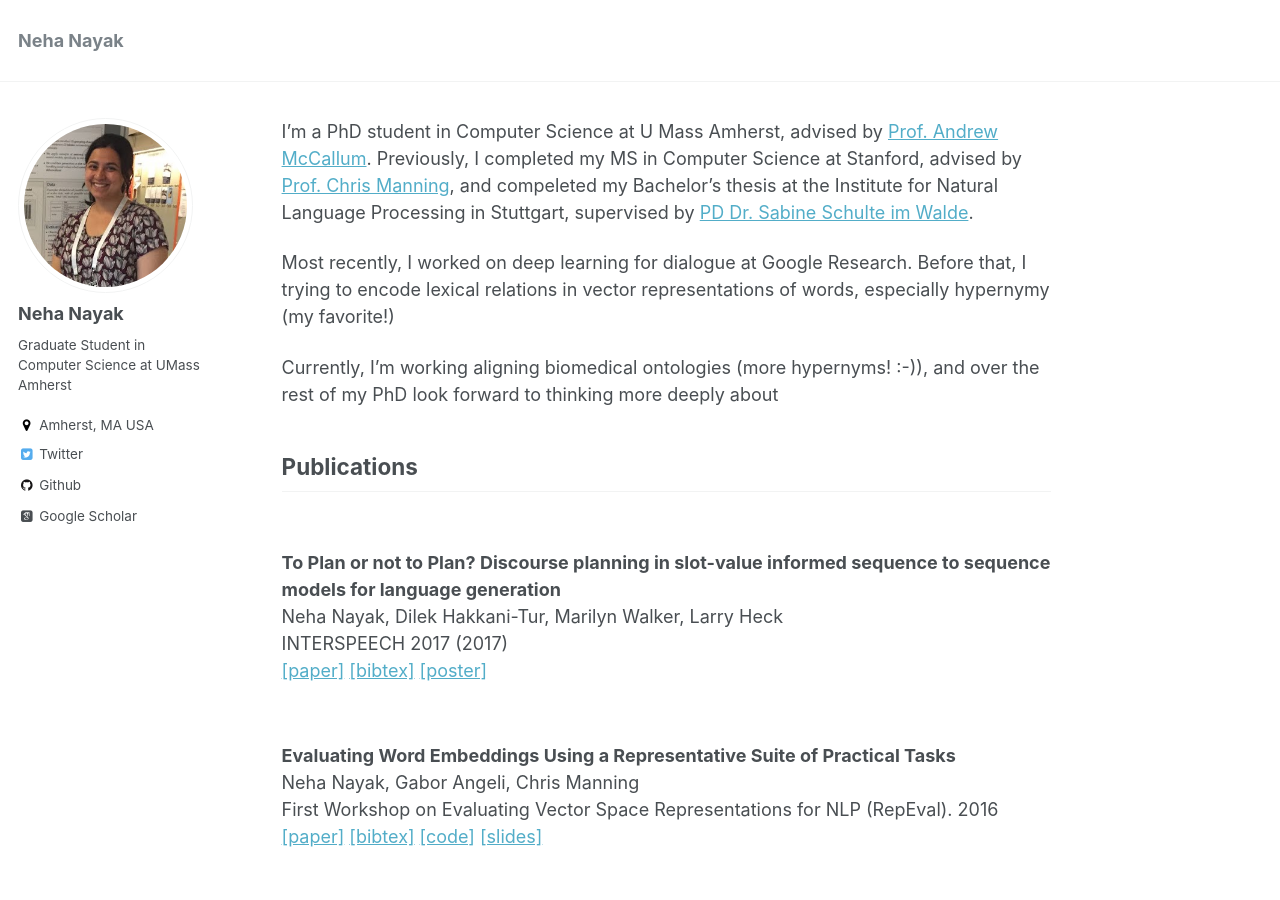
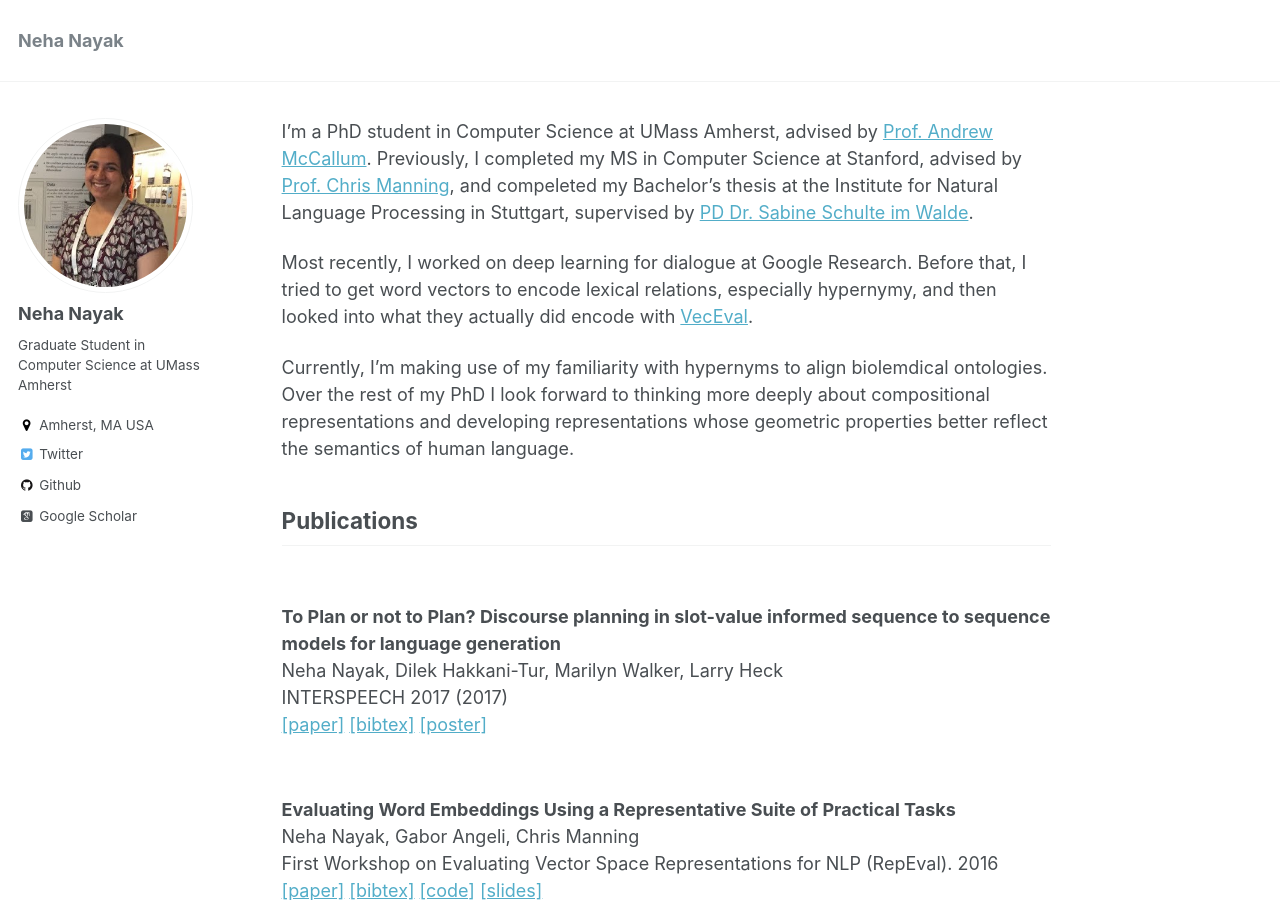
Before and after one commit to nnkennard/nnkennard.github.io, a Jekyll site: the page built from index.md, in a window 1280 px wide and 900 px high. Built offline with Jekyll 4.4.1, drawn with Linux system fonts in a browser that asks for light colours; some web fonts are replaced; our own code applies the rules of GitHub Pages for plain Markdown files.

Commit message:
incomplete statement

```diff
--- a/index.md
+++ b/index.md
@@ -1,11 +1,10 @@
-I'm a PhD student in Computer Science at U Mass Amherst, advised by [Prof. Andrew McCallum](https://people.cs.umass.edu/~mccallum/). Previously, I completed my MS in Computer Science at Stanford, advised by [Prof. Chris Manning](https://nlp.stanford.edu/~manning/), and compeleted my Bachelor's thesis at the Institute for Natural Language Processing in Stuttgart, supervised by [PD Dr. Sabine Schulte im Walde](http://www.schulteimwalde.de/).
+I'm a PhD student in Computer Science at UMass Amherst, advised by [Prof. Andrew McCallum](https://people.cs.umass.edu/~mccallum/). Previously, I completed my MS in Computer Science at Stanford, advised by [Prof. Chris Manning](https://nlp.stanford.edu/~manning/), and compeleted my Bachelor's thesis at the Institute for Natural Language Processing in Stuttgart, supervised by [PD Dr. Sabine Schulte im Walde](http://www.schulteimwalde.de/).
 
 Most recently, I worked on deep learning for dialogue at Google Research. Before
-that, I  trying to encode lexical relations in vector
-representations of words, especially hypernymy (my favorite!)
+that, I tried to get word vectors to encode lexical relations, especially
+hypernymy, and then looked into what they actually did encode with [VecEval](http://www.veceval.com).
 
-Currently, I'm working aligning biomedical ontologies (more hypernyms! :-)), and
-over the rest of my PhD look forward to thinking more deeply about
+Currently, I'm making use of my familiarity with hypernyms to align biolemdical ontologies. Over the rest of my PhD I look forward to thinking more deeply about compositional representations and developing representations whose geometric properties better reflect the semantics of human language.
 
 <h2> Publications </h2>
 {% for post in site.publications reversed %}
```
